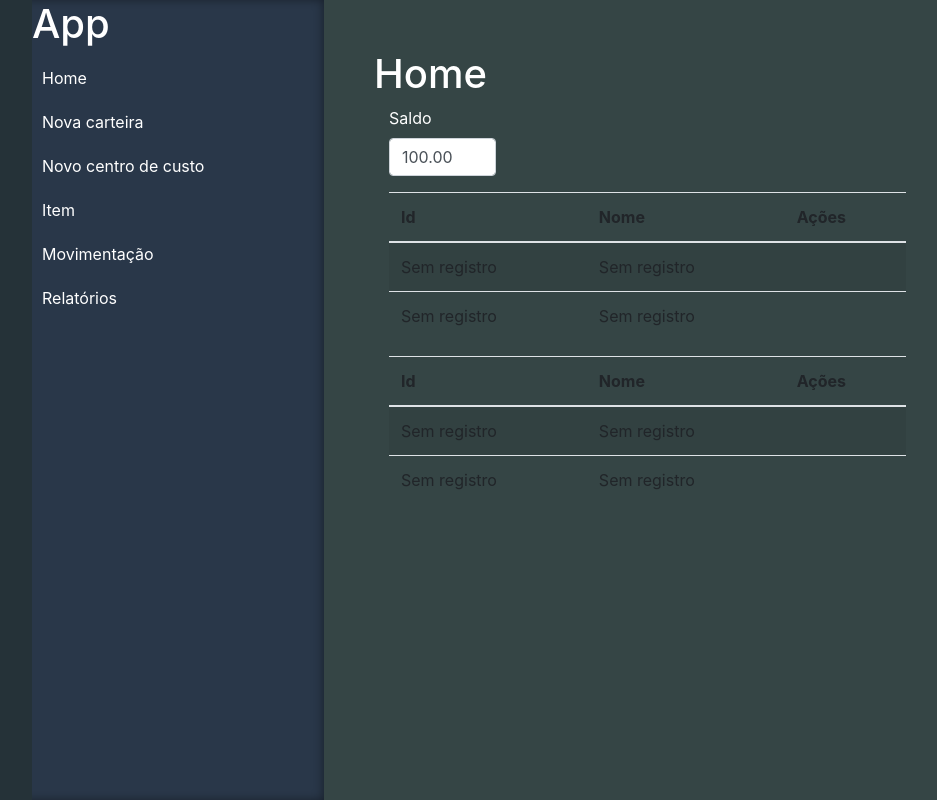
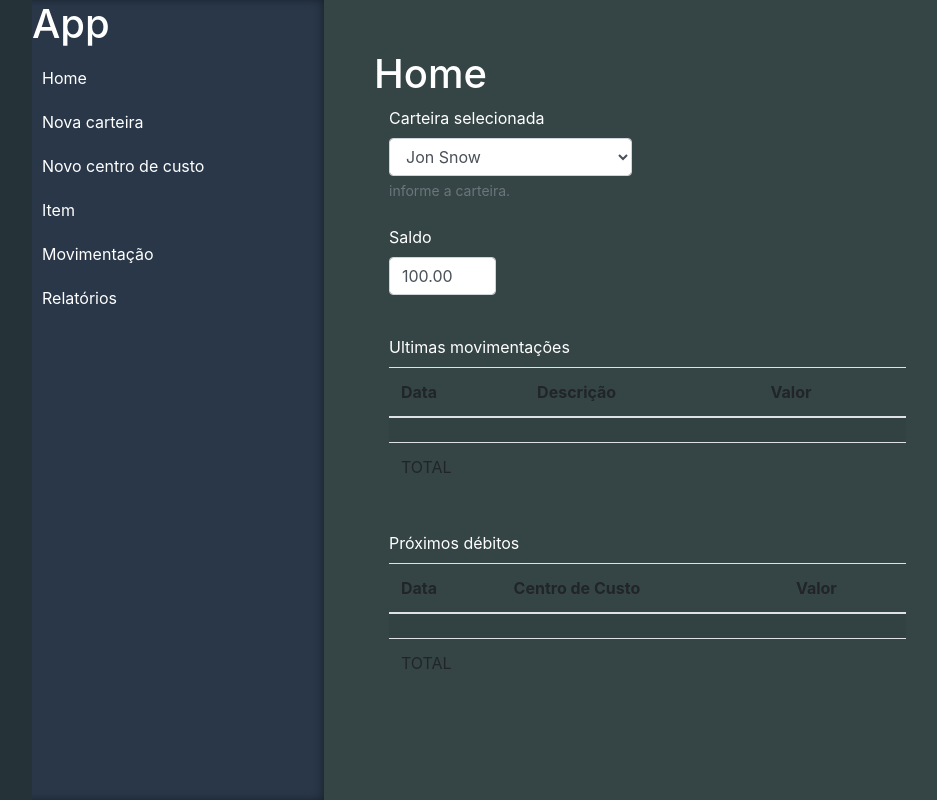
Before and after one commit to JhonatanFrade/agenda, a PHP site: page / in a window 1280 px wide. Shown: the whole page, without its empty margins (26-963 px from the left). Run offline with PHP 8.4, Linux system fonts and the light colour scheme; data comes from the database, SQL or seed files in the repository; some libraries are stand-ins or nearby versions.

Commit message:
inserindo centro de custos no credito e correcao no campo modal

```diff
--- a/CentroDeCustos/class.CentroDeCustosDAO.php
+++ b/CentroDeCustos/class.CentroDeCustosDAO.php
@@ -111,8 +111,8 @@ class CentroDeCustosDAO{
 		for ($i=0; $i < $num; $i++) {
 			$id = $dba->result($res, $i, 'id');
 			$name = $dba->result($res, $i, 'nome');
-			$date_c = $dba->result($res, $i, 'data_criacao');
-			$date_u = $dba->result($res, $i, 'data_modificacao');
+			$date_c = $dba->result($res, $i, 'date_create');
+			$date_u = $dba->result($res, $i, 'date_update');
 
 			$centro_custos = new CentroDeCustos();
 
--- a/Movimentacao/class.MovimentacaoDAO.php
+++ b/Movimentacao/class.MovimentacaoDAO.php
@@ -21,11 +21,7 @@ class MovimentacaoDAO{
 		$dba = $this->dba;
 
 		$tipo_mov = $objeto->getTipo_mov();
-		if($tipo_mov == 2){
-			$id_centro_custos = $objeto->getId_centro_custos();
-		}else{
-			$id_centro_custos = 14;
-		}
+		$id_centro_custos = $objeto->getId_centro_custos();
 		$id = $objeto->getId();
 		$id_conta = $objeto->getId_conta();
 		$data = $objeto->getData();
@@ -84,6 +80,44 @@ class MovimentacaoDAO{
 		$vet = array();
 
 		$query = 'SELECT *, DATE_FORMAT(data, "%d/%m") AS data_d
+				FROM movimentacao';
+
+		$res = $dba->query($query);
+
+		$num = $dba->rows($res);
+
+		for ($i=0; $i < $num; $i++) {
+			$id = $dba->result($res, $i, 'id');
+			$id_centro_custos = $dba->result($res, $i, 'id_centro_custos');
+			$id_conta = $dba->result($res, $i, 'id_conta');
+			$tipo_mov = $dba->result($res, $i, 'tipo_mov');
+			$data = $dba->result($res, $i, 'data_d');
+			$descricao = $dba->result($res, $i, 'descricao');
+			$valor = $dba->result($res, $i, 'valor');
+
+			$Movimentacao = new Movimentacao();
+
+			$Movimentacao->setId($id);
+			$Movimentacao->setId_centro_custos($id_centro_custos);
+			$Movimentacao->setId_conta($id_conta);
+			$Movimentacao->setTipo_mov($tipo_mov);
+			$Movimentacao->setData($data);
+			$Movimentacao->setDescricao($descricao);
+			$Movimentacao->setValor($valor);
+
+			$vet[] = $Movimentacao;
+
+		}
+
+		return $vet;
+	}
+
+	public function listarCreditos(){
+		$dba = $this->dba;
+
+		$vet = array();
+
+		$query = 'SELECT *, DATE_FORMAT(data, "%d/%m") AS data_d
 				FROM movimentacao
 				WHERE tipo_mov = "1"';
 
--- a/funcoes.js
+++ b/funcoes.js
@@ -14,16 +14,7 @@ $(document).ready(function () {
 		$('#walletModal').find('.modal-body input').val(valor);
 	});
 
-	//Quando clicar no x do modal
-	$('#walletModal .close').on("click", function() {
-		//limpar o input do modal
-		$('#walletModal').find('.modal-body input').val('');
-		//mudar o action do form
-		$( '#formWallet' )[0].attributes[1].value = 'php/acao.carteira.php?action=insert';
-	});
-
-	//Quando clicar no botão fechar
-	$('#btnClose').on("click", function() {
+	$('#btn-add-1').on("click", function() {
 		//limpar o input do modal
 		$('#walletModal').find('.modal-body input').val('');
 		//mudar o action do form
@@ -47,16 +38,7 @@ $(document).ready(function () {
 		$('#centerCustosModal').find('.modal-body input').val(valor);
 	});
 
-	//Quando clicar no x do modal
-	$('#centerCustosModal .close').on("click", function() {
-		//limpar o input do modal
-		$('#centerCustosModal').find('.modal-body input').val('');
-		//mudar o action do form
-		$( '#formCenterCustos' )[0].attributes[1].value = 'php/acao.centro_custos.php?action=insert';
-	});
-
-	//Quando clicar no botão fechar
-	$('#btnClose').on("click", function() {
+	$('#btn-add-2').on("click", function() {
 		//limpar o input do modal
 		$('#centerCustosModal').find('.modal-body input').val('');
 		//mudar o action do form
@@ -78,16 +60,7 @@ $(document).ready(function () {
 		$('#itemModal').find('.modal-body input').val(valor);
 	});
 
-	//Quando clicar no x do modal
-	$('#itemModal .close').on("click", function() {
-		//limpar o input do modal
-		$('#itemModal').find('.modal-body input').val('');
-		//mudar o action do form
-		$( '#formItem' )[0].attributes[1].value = 'php/acao.item.php?action=insert';
-	});
-
-	//Quando clicar no botão fechar
-	$('#btnClose').on("click", function() {
+	$('#btn-add-3').on("click", function() {
 		//limpar o input do modal
 		$('#itemModal').find('.modal-body input').val('');
 		//mudar o action do form
--- a/pages/exe.carteira.php
+++ b/pages/exe.carteira.php
@@ -13,7 +13,7 @@
 
 <div class="float-md-right" style="margin-right: 25px;">
 	<label>NOVO</label>
-	<button type="button" class="btn btn-primary" data-toggle="modal" data-target="#walletModal"><i class="fa fa-plus-circle"></i></button>
+	<button type="button" id="btn-add-1" class="btn btn-primary" data-toggle="modal" data-target="#walletModal"><i class="fa fa-plus-circle"></i></button>
 </div>
 <br><br><br>
 
@@ -43,7 +43,7 @@
 </div>
 
 <div id="tableConta" class="form-group col-md-12">
-	<table class="table table-striped" >
+	<table class="table table-striped">
 	  <thead>
 	    <tr>
 	      <th scope="col">Nome</th>
--- a/pages/exe.centro_custos.php
+++ b/pages/exe.centro_custos.php
@@ -13,7 +13,7 @@
 
 <div class="float-md-right" style="margin-right: 25px;">
 	<label>NOVO</label>
-	<button type="button" class="btn btn-primary" data-toggle="modal" data-target="#centerCustosModal"><i class="fa fa-plus-circle"></i></button>
+	<button type="button" id="btn-add-2" class="btn btn-primary" data-toggle="modal" data-target="#centerCustosModal"><i class="fa fa-plus-circle"></i></button>
 </div>
 <br><br><br>
 
--- a/pages/exe.home.php
+++ b/pages/exe.home.php
@@ -1,67 +1,92 @@
-<!-- Responsável Leonardo de Oliveira Meirelles -->
+<?php
 
+  //Responsável Leonardo de Oliveira Meirelles
+
+  require_once("Contas/class.Contas.php");
+  require_once("Contas/class.ContasDAO.php");
+
+  $CarteirasDAO = new ContasDAO();
+
+  require_once("Movimentacao/class.Movimentacao.php");
+  require_once("Movimentacao/class.MovimentacaoDAO.php");
+
+  $MovimentacaoDAO = new MovimentacaoDAO();
+
+?>
 	<h1 style="color: white;">Home</h1>
 
+	<div class="dropdown col-md-4">
+		<label>Carteira selecionada</label>
+		<select name="id_conta" class="form-control">
+		<?php
+			$carteiras = $CarteirasDAO->listar();
+			foreach ($carteiras as $key => $obj) {
+			$id = $obj->getId();
+			$name = $obj->getNome();
+		?>
+		<option value="<?php echo $id ?>"><?php echo $name ?></option>
+		<?php } ?>
+		</select>
+		<small class="form-text text-muted">informe a carteira.</small>
+	</div>
+	<br>
+
 	<div class="form-group col-md-2">
-    <label for="exampleInputPassword1">Saldo</label>
+		<label>Saldo</label>
 		<input type="text" value="100.00" class="form-control">
 	</div>
 
-<div class="form-group col-md-8">
-	<table class="table table-striped" >
+	<br>
+
+	<div id="tableConta" class="form-group col-md-8">
+		<label>Ultimas movimentações</label>
+		<table class="table table-striped">
 		  <thead>
 		    <tr>
-	      <th scope="col">Id</th>
-	      <th scope="col">Nome</th>
-	      <th scope="col" colspan="2">Ações</th>
+		      <th scope="col">Data</th>
+		      <th scope="col">Descrição</th>
+		      <th scope="col">Valor</th>
 		    </tr>
 		  </thead>
 		  <tbody>
+		  	 <?php
+
+			  ?>
 		    <tr>
-	      <td>Sem registro</td>
-	      <td>Sem registro</td>
-	      <td>
-			<a href="#"><i class="fa fa-pencil-alt"></i></a>
-			<a href="#"><i class="fa fa-trash"></i></a>
-		  </td>
+		      <td></td>
+		      <td></td>
+		      <td></td>
 		    </tr>
 		    <tr>
-	      <td>Sem registro</td>
-	      <td>Sem registro</td>
-	      <td>
-			<a href="#"><i class="fa fa-pencil-alt"></i></a>
-			<a href="#"><i class="fa fa-trash"></i></a>
-		  </td>
+		      <td colspan="3">TOTAL</td>
 		    </tr>
 		  </tbody>
 		</table>
 	</div>
 
-<div class="form-group col-md-8">
-	<table class="table table-striped" >
+	<br>
+
+	<div id="tableConta" class="form-group col-md-8">
+		<label>Próximos débitos</label>
+		<table class="table table-striped">
 		  <thead>
 		    <tr>
-	      <th scope="col">Id</th>
-	      <th scope="col">Nome</th>
-	      <th scope="col" colspan="2">Ações</th>
+		      <th scope="col">Data</th>
+		      <th scope="col">Centro de Custo</th>
+		      <th scope="col">Valor</th>
 		    </tr>
 		  </thead>
 		  <tbody>
+		  	 <?php
+
+			  ?>
 		    <tr>
-	      <td>Sem registro</td>
-	      <td>Sem registro</td>
-	      <td>
-			<a href="#"><i class="fa fa-pencil-alt"></i></a>
-			<a href="#"><i class="fa fa-trash"></i></a>
-		  </td>
+		      <td></td>
+		      <td></td>
+		      <td></td>
 		    </tr>
 		    <tr>
-	      <td>Sem registro</td>
-	      <td>Sem registro</td>
-	      <td>
-			<a href="#"><i class="fa fa-pencil-alt"></i></a>
-			<a href="#"><i class="fa fa-trash"></i></a>
-		  </td>
+		      <td colspan="3">TOTAL</td>
 		    </tr>
 		  </tbody>
 		</table>
--- a/pages/exe.item.php
+++ b/pages/exe.item.php
@@ -13,7 +13,7 @@
 
 <div class="float-md-right" style="margin-right: 25px;">
 	<label>NOVO</label>
-	<button type="button" class="btn btn-primary" data-toggle="modal" data-target="#itemModal"><i class="fa fa-plus-circle"></i></button>
+	<button type="button" id="btn-add-3" class="btn btn-primary" data-toggle="modal" data-target="#itemModal"><i class="fa fa-plus-circle"></i></button>
 </div>
 <br><br><br>
 
--- a/php/acao.credito.php
+++ b/php/acao.credito.php
@@ -7,14 +7,12 @@
 
 	$action = $_REQUEST['action'];
 
-	var_dump($_POST);
-	echo $action;
-	// exit;
 
 	switch ($action) {
 		case 'insert':
 			$id_conta = $_POST['id_conta'];
 			$tipo_mov = $_POST['tipo_mov'];
+			$id_centro_custos = $_POST['id_centro_custos'];
 			$data = $_POST['data'];
 			$descricao = $_POST['descricao'];
 			$valor = $_POST['valor'];
@@ -23,6 +21,7 @@
 
 			$credito->setId_conta($id_conta);
 			$credito->setTipo_mov($tipo_mov);
+			$credito->setId_centro_custos($id_centro_custos);
 			$credito->setData($data);
 			$credito->setDescricao($descricao);
 			$credito->setValor($valor);
```
Also changed, not shown: pages/exe.credito.php (+65 -15 lines). Lines whose indentation alone changed are shown as unchanged.
